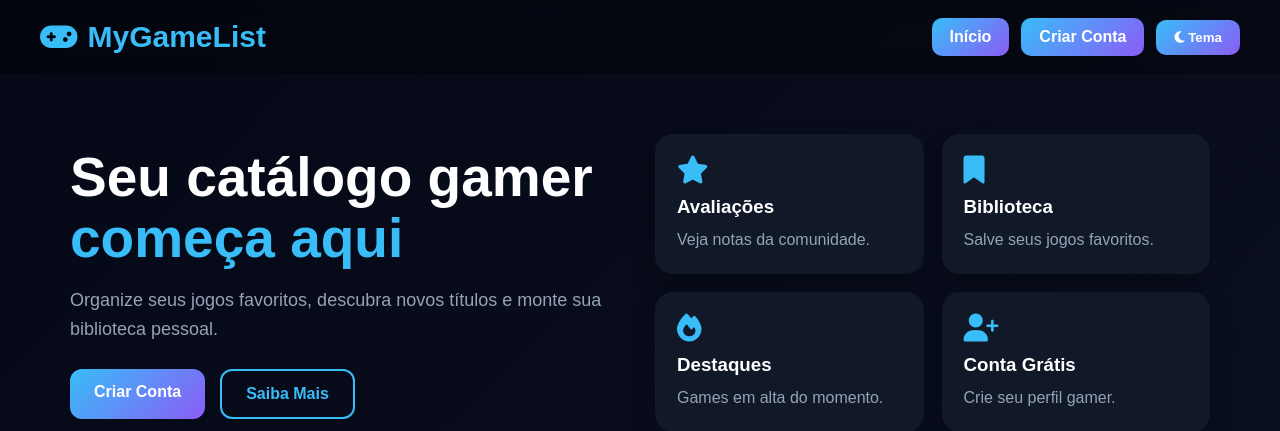
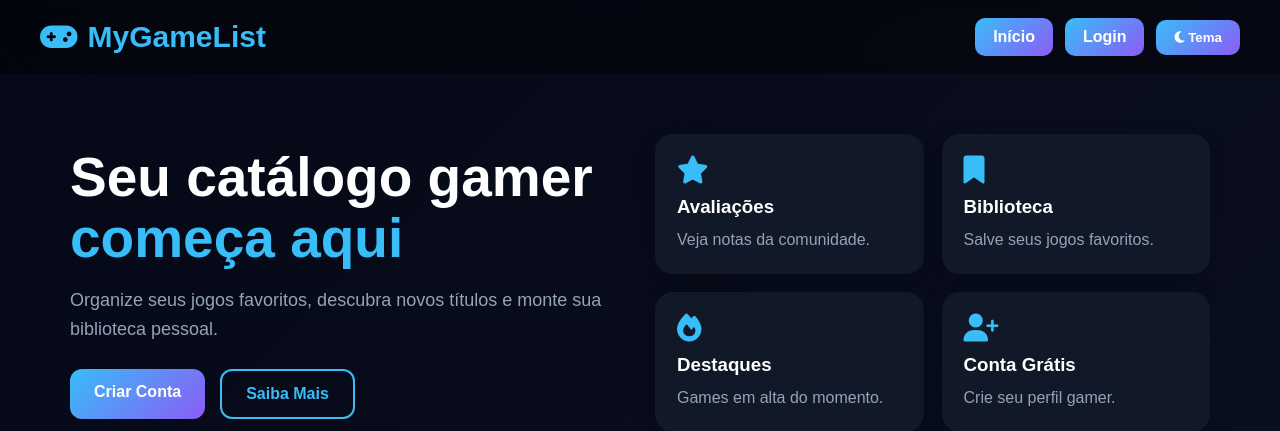
Before and after one commit to Ctx98-br/Mygamelist-Project, a FastAPI app: page / in a window 1280 px wide. Shown: the top 431 px of the page. Run offline with FastAPI, Linux system fonts and the light colour scheme.

Commit message:
corrigindo os frontend e erro na notas no mylist

```diff
--- a/templates/catalogo.html
+++ b/templates/catalogo.html
@@ -276,8 +276,8 @@
 
       <!-- Menu -->
       <nav>
-         <a href="#">Início</a>
-         <a href="#">Criar Conta</a>
+         <a href="/">Início</a>
+         <a href="/login">Login</a>
 
          <!-- botão de trocar tema -->
          <button onclick="toggleTheme()" id="themeBtn">
@@ -304,7 +304,7 @@
          </p>
 
          <div class="botoes">
-            <a href="#" class="btn1">Criar Conta</a>
+            <a href="/registro" class="btn1">Criar Conta</a>
             <a href="#" class="btn2">Saiba Mais</a>
          </div>
 
--- a/templates/registro.html
+++ b/templates/registro.html
@@ -205,6 +205,10 @@ input::placeholder,textarea::placeholder{color:var(--muted);}
     <button type="button" class="btn btn-ghost" onclick="window.location.href='/login'">
       <i class="fa-solid fa-right-to-bracket"></i> Já tenho conta — Entrar
     </button>
+
+    <button type="button" class="btn btn-ghost" onclick="window.location.href='/'" style="margin-top: 10px;">
+      <i class="fa-solid fa-house"></i> Voltar ao Início
+    </button>
   </form>
 </main>
 
```
Also changed, not shown: templates/login.html (+9 -0 lines), 2 other files.
